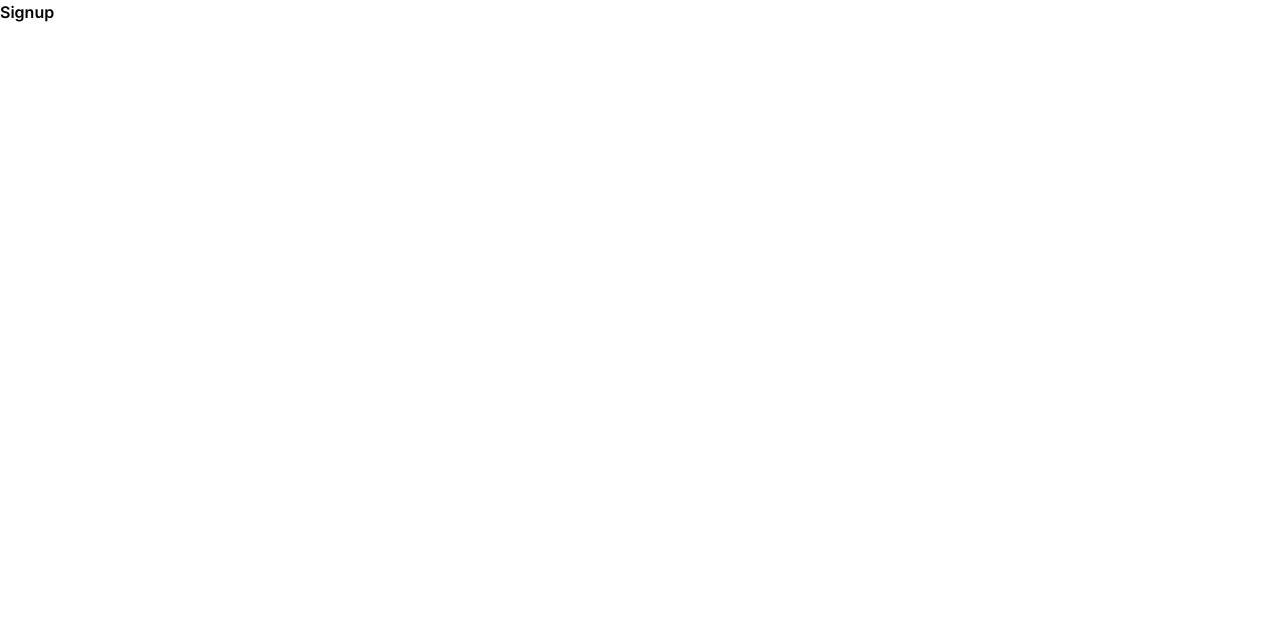
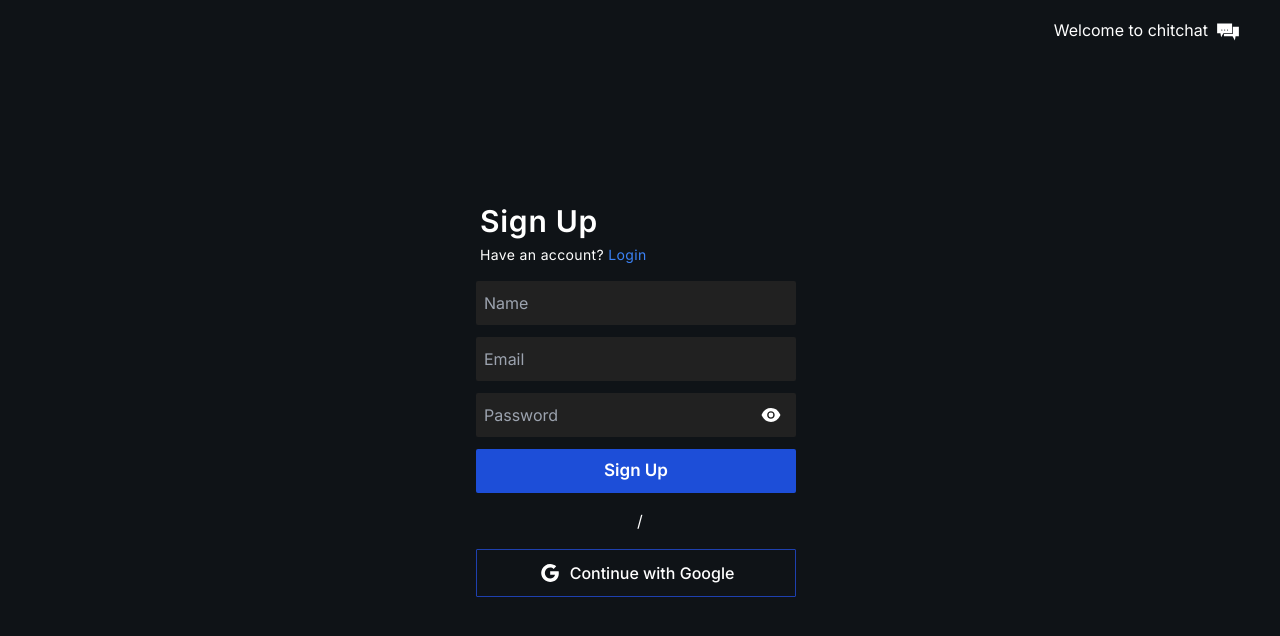
Before and after one commit to Arif-Islam/chitchat, a React (Vite) app in the folder client/: page /signup in a window 1280 px wide. Shown: the top 636 px of the page. Built offline with nearby package versions, Linux system fonts and the light colour scheme.

Commit message:
authentication in clientside done

```diff
--- a/client/package.json
+++ b/client/package.json
@@ -17,6 +17,7 @@
     "react-hook-form": "^7.44.3",
     "react-icons": "^4.9.0",
     "react-router-dom": "^6.11.1",
+    "react-toastify": "^9.1.3",
     "react-transition-group": "^4.4.5"
   },
   "devDependencies": {
--- a/client/src/Pages/ChatPage.jsx
+++ b/client/src/Pages/ChatPage.jsx
@@ -1,25 +1,11 @@
-// import React from 'react';
-import axios from 'axios';
-import { useState } from 'react';
-import { useEffect } from 'react';
+
 
 const ChatPage = () => {
-    const [chats, setChats] = useState([]);
 
-    const fetchData = async () => {
-        const {data} = await axios.get("http://localhost:5000/api/chats");
-        setChats(data);
-        console.log(data);
-    }
-    useEffect(() => {
-        fetchData();
-    }, []);
 
     return (
         <div>
-            {
-                chats.map(chat => (<p key={chat._id}>{chat.chatName}</p>))
-            }
+            Chat page
         </div>
     );
 };
--- a/client/src/Pages/Login.jsx
+++ b/client/src/Pages/Login.jsx
@@ -1,22 +1,51 @@
 import { useState } from "react";
 import { useForm } from "react-hook-form";
 import { AiOutlineGoogle, AiFillEye, AiFillEyeInvisible } from "react-icons/ai";
+import { GiTalk } from "react-icons/gi";
+import axios from "axios";
+import { toast } from "react-toastify";
+import { useNavigate } from "react-router-dom";
 
 const Login = () => {
   const [eye, setEye] = useState(false);
   const [passwordType, setPasswordType] = useState("password");
+  const [loading, setLoading] = useState(false);
+
+  const navigate = useNavigate();
+
   const {
     register,
     handleSubmit,
     formState: { errors },
   } = useForm();
 
-  const onSubmit = (data) => {
-    console.log(data);
+  const onSubmit = async (formData) => {
+    setLoading(true);
+    try {
+      const data = await axios.post(
+        "http://localhost:5000/api/user/login",
+        formData,
+        {
+          headers: {
+            "Content-type": "application/json",
+          },
+        }
+      );
+      toast.success("You've successfully logged in!");
+      localStorage.setItem("chitchatUserInfo", JSON.stringify(data));
+      setLoading(false);
+      navigate("/chats");
+      setLoading(false);
+    } catch (error) {
+      console.log(error);
+      toast.error("Login failed!");
+      setLoading(false);
+    }
+    console.log(formData);
   };
 
   return (
-    <div className="text-white bg-[#0F1317] h-screen flex items-center justify-center">
+    <div className="text-white bg-[#0F1317] h-screen flex items-center justify-center relative">
       <div className="flex flex-col items-start justify-start">
         <h1 className="mb-[6px] tracking-wide text-3xl font-semibold">Login</h1>
         <p className="text-sm tracking-wide mb-4">
@@ -35,14 +64,9 @@ const Login = () => {
             type="email"
             {...register("email", {
               required: true,
-              pattern:
-                /^(([^<>()[\]\\.,;:\s@"]+(\.[^<>()[\]\\.,;:\s@"]+)*)|(".+"))@((\[[0-9]{1,3}\.[0-9]{1,3}\.[0-9]{1,3}\.[0-9]{1,3}\])|(([a-zA-Z\-0-9]+\.)+[a-zA-Z]{2,}))$/,
             })}
             placeholder="Email"
           />
-          {errors.email?.type === "pattern" && (
-            <span className="text-red-500 mb-2">Please give a valid email</span>
-          )}
           {errors.email?.type === "required" && (
             <span className="text-red-500 mb-2">Email is required!</span>
           )}
@@ -62,7 +86,7 @@ const Login = () => {
                   setEye(true);
                   setPasswordType("text");
                 }}
-                className="absolute left-[280px] bottom-[10px] w-6 h-6 hover:cursor-pointer"
+                className="absolute left-[280px] bottom-[11px] w-[22px] h-[22px] hover:cursor-pointer"
               ></AiFillEye>
             )}
             {eye && (
@@ -71,7 +95,7 @@ const Login = () => {
                   setEye(false);
                   setPasswordType("password");
                 }}
-                className="absolute left-[280px] bottom-[10px] w-6 h-6 hover:cursor-pointer"
+                className="absolute left-[280px] bottom-[11px] w-[22px] h-[22px] hover:cursor-pointer"
               ></AiFillEyeInvisible>
             )}
           </div>
@@ -97,6 +121,12 @@ const Login = () => {
           <p className="font-medium">Continue with Google</p>
         </div>
       </div>
+      <div className="hidden md:block">
+        <p className="absolute top-4 right-10 flex items-center space-x-2">
+          <span>Welcome to chitchat</span>
+          <GiTalk className="w-6 h-6 mt-1"></GiTalk>
+        </p>
+      </div>
     </div>
   );
 };
--- a/client/src/Pages/Signup.jsx
+++ b/client/src/Pages/Signup.jsx
@@ -1,11 +1,150 @@
-// import React from 'react';
+import { useState } from "react";
+import { useForm } from "react-hook-form";
+import { AiFillEye, AiFillEyeInvisible, AiOutlineGoogle } from "react-icons/ai";
+import { GiTalk } from "react-icons/gi";
+import axios from "axios";
+import { toast } from "react-toastify";
+import { useNavigate } from "react-router-dom";
 
-const Login = () => {
+const Signup = () => {
+  const [eye, setEye] = useState(false);
+  const [passwordType, setPasswordType] = useState("password");
+  const [loading, setLoading] = useState(false);
+
+  const navigate = useNavigate();
+
+  const {
+    register,
+    handleSubmit,
+    formState: { errors },
+  } = useForm();
+
+  const onSubmit = async (formData) => {
+    setLoading(true);
+    try {
+      const { data } = await axios.post(
+        "http://localhost:5000/api/user/signup",
+        formData,
+        {
+          headers: {
+            "Content-type": "application/json",
+          },
+        }
+      );
+
+      toast.success("You've successfully signed up!");
+      localStorage.setItem("chitchatUserInfo", JSON.stringify(data));
+      setLoading(false);
+      navigate("/chats");
+    //   console.log(formData);
+    } catch (error) {
+      toast.error("Sign up failed!");
+      setLoading(false);
+    }
+  };
   return (
-    <div>
-      <h1 style={{ fontWeight: 600 }}>Signup</h1>
+    <div className="text-white bg-[#0F1317] h-screen flex items-center justify-center relative">
+      <div className="flex flex-col items-start justify-start">
+        <h1 className="mb-[6px] tracking-wide text-3xl font-semibold">
+          Sign Up
+        </h1>
+        <p className="text-sm tracking-wide mb-4">
+          Have an account?{" "}
+          <a href="/" className="text-blue-500 hover:underline">
+            Login
+          </a>
+        </p>
+
+        <form
+          onSubmit={handleSubmit(onSubmit)}
+          className="flex flex-col items-start"
+        >
+          <input
+            className="w-80 h-11 rounded-sm p-2 bg-[#212121] text-gray-100 -ml-1 mb-3 focus:outline-none"
+            type="text"
+            {...register("name", {
+              required: true,
+            })}
+            placeholder="Name"
+          />
+          {errors.name?.type === "required" && (
+            <span className="text-red-500 mb-2">Name is required!</span>
+          )}
+          <input
+            className="w-80 h-11 rounded-sm p-2 bg-[#212121] text-gray-100 -ml-1 mb-3 focus:outline-none"
+            type="email"
+            {...register("email", {
+              required: true,
+              pattern:
+                /^(([^<>()[\]\\.,;:\s@"]+(\.[^<>()[\]\\.,;:\s@"]+)*)|(".+"))@((\[[0-9]{1,3}\.[0-9]{1,3}\.[0-9]{1,3}\.[0-9]{1,3}\])|(([a-zA-Z\-0-9]+\.)+[a-zA-Z]{2,}))$/,
+            })}
+            placeholder="Email"
+          />
+          {errors.email?.type === "pattern" && (
+            <span className="text-red-500 mb-2">Please give a valid email</span>
+          )}
+          {errors.email?.type === "required" && (
+            <span className="text-red-500 mb-2">Email is required!</span>
+          )}
+          <div className="relative w-80 h-11 mx-auto mb-3">
+            <input
+              className="w-80 h-11 rounded-sm p-2 bg-[#212121] text-gray-100 -ml-1  focus:outline-none"
+              type={passwordType}
+              {...register("password", {
+                required: true,
+                minLength: 6,
+              })}
+              placeholder="Password"
+            />
+            {!eye && (
+              <AiFillEye
+                onClick={() => {
+                  setEye(true);
+                  setPasswordType("text");
+                }}
+                className="absolute left-[280px] bottom-[11px] w-[22px] h-[22px] hover:cursor-pointer"
+              ></AiFillEye>
+            )}
+            {eye && (
+              <AiFillEyeInvisible
+                onClick={() => {
+                  setEye(false);
+                  setPasswordType("password");
+                }}
+                className="absolute left-[280px] bottom-[11px] w-[22px] h-[22px] hover:cursor-pointer"
+              ></AiFillEyeInvisible>
+            )}
+          </div>
+          {errors.password?.type === "minLength" && (
+            <span className="text-red-500 mb-2">
+              Minimum length of password is 6
+            </span>
+          )}
+          {errors.password?.type === "required" && (
+            <span className="text-red-500 mb-2">Password is required!</span>
+          )}
+
+          <button
+            type="submit"
+            className="w-80 h-11 rounded-sm bg-blue-700 hover:bg-gradient-to-r hover:from-blue-500 hover:to-blue-800 text-white text-[17px] font-semibold -ml-1 mb-4"
+          >
+            Sign Up
+          </button>
+        </form>
+        <p className="w-full text-center mb-4">/</p>
+        <div className="w-80 h-12 border-[1px] border-blue-800 rounded-[1px] flex items-center justify-center -ml-1 space-x-2 hover:cursor-pointer hover:border-2">
+          <AiOutlineGoogle className="w-6 h-6"></AiOutlineGoogle>
+          <p className="font-medium">Continue with Google</p>
+        </div>
+      </div>
+      <div className="hidden md:block">
+        <p className="absolute top-4 right-10 flex items-center space-x-2">
+          <span>Welcome to chitchat</span>
+          <GiTalk className="w-6 h-6 mt-1"></GiTalk>
+        </p>
+      </div>
     </div>
   );
 };
 
-export default Login;
+export default Signup;
--- a/client/src/main.jsx
+++ b/client/src/main.jsx
@@ -3,11 +3,14 @@ import ReactDOM from "react-dom/client";
 import { BrowserRouter } from "react-router-dom";
 import App from "./App.jsx";
 import "./index.css";
+import { ToastContainer } from "react-toastify";
+import "react-toastify/dist/ReactToastify.css";
 
 ReactDOM.createRoot(document.getElementById("root")).render(
   <React.StrictMode>
     <BrowserRouter>
       <App />
+      <ToastContainer position="top-center" autoClose="2500" />
     </BrowserRouter>
   </React.StrictMode>
 );
```
Also changed, not shown: 1 other file (tests, documents, lock files or other folders).
